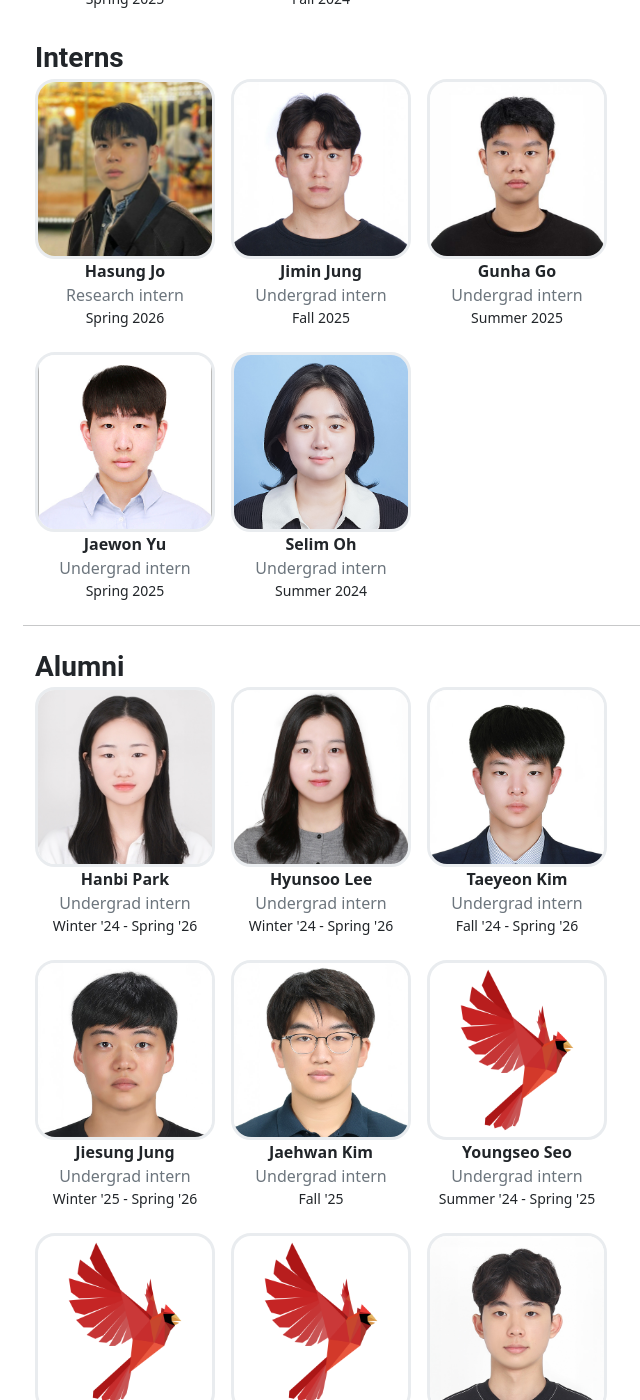
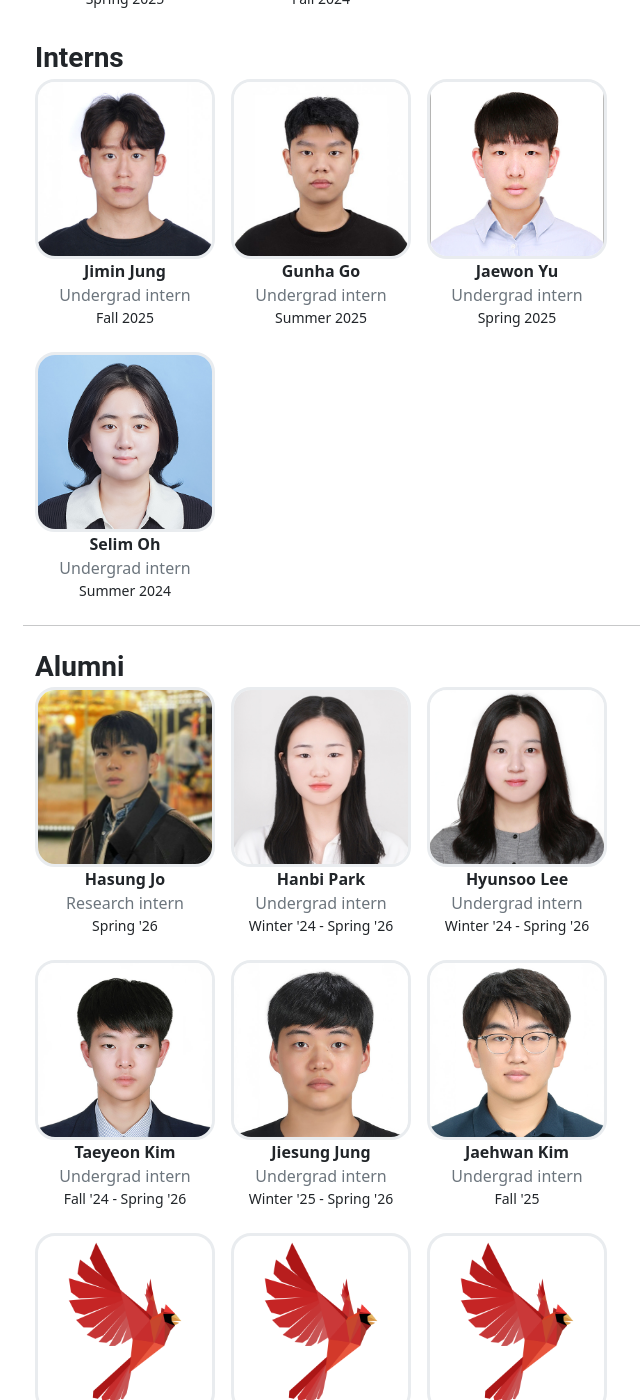
Before and after one commit to postech-compsec/postech-compsec.github.io, a Jekyll site: the page built from pages/people.md, in a window 1280 px wide and 1400 px high, scrolled down 1372 px. Shown: the whole window, without its empty margins (237-877 px from the left). Built offline with Jekyll 4.4.1, drawn with Linux system fonts in a browser that asks for light colours; nearby versions of some CDN libraries.

Commit message:
hasung->alum

```diff
--- a/_data/people.yml
+++ b/_data/people.yml
@@ -60,12 +60,6 @@ Graduate Students:
   site: #
 
 Interns:
-- name: Hasung Jo
-  role: Research intern
-  since: Spring 2026
-  image: assets/people/hasung.jpg
-  site: #
-
 - name: Jimin Jung
   role: Undergrad intern
   since: Fall 2025
@@ -91,6 +85,11 @@ Interns:
   site: #
 
 Alumni:
+- name: Hasung Jo
+  role: Research intern
+  since: Spring '26
+  image: assets/people/hasung.jpg
+  site: #
 
 - name: Hanbi Park
   role: Undergrad intern
```
